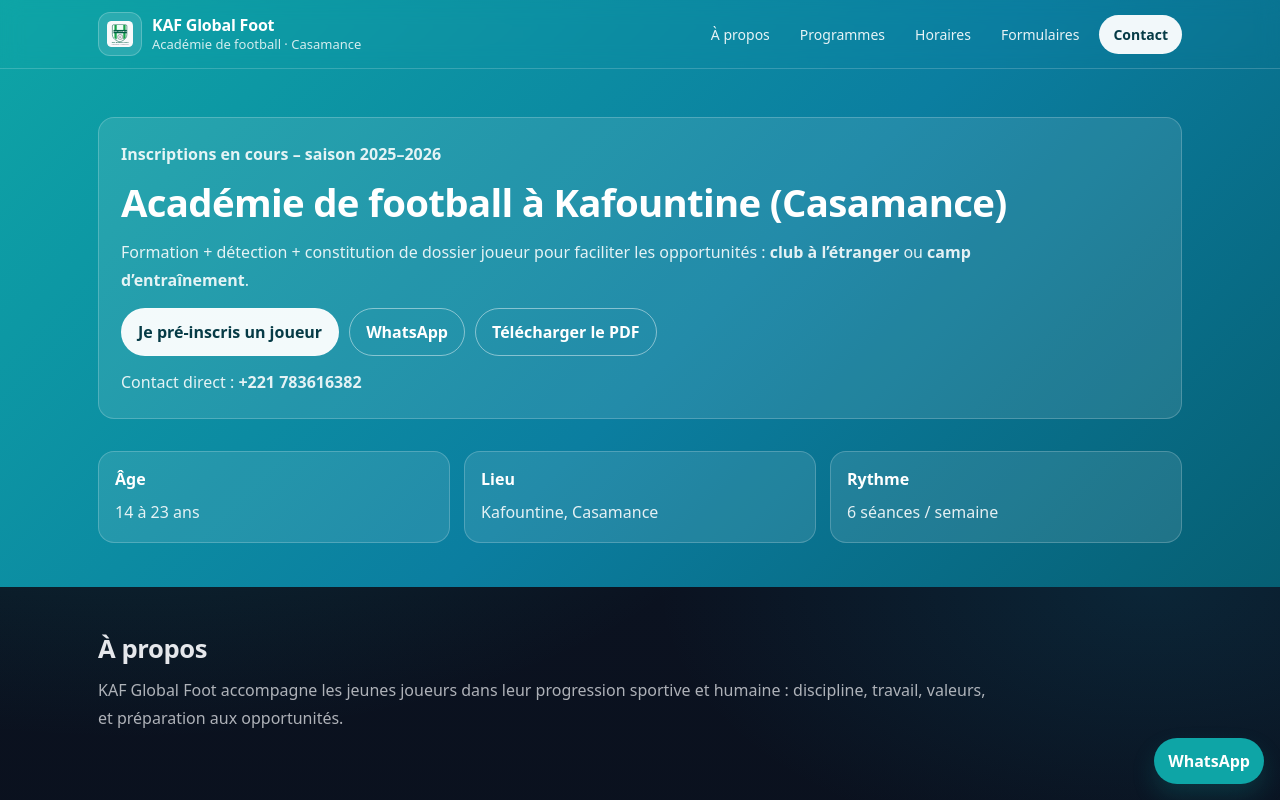
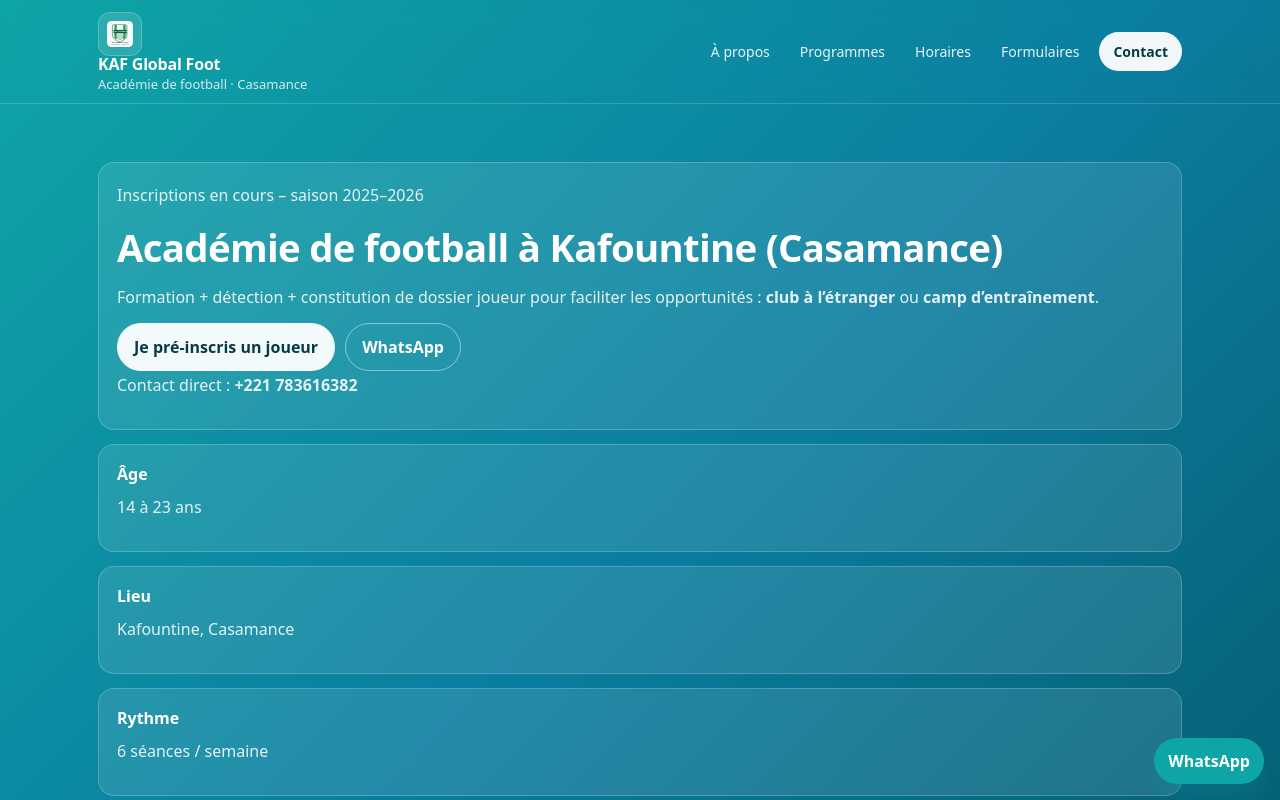
Before and after one commit to meliusmum-sketch/KAF-GLOBAL-FOOT, a Next.js app: page / in a window 1280 px wide. Shown: the top 800 px of the page. Built offline with nearby package versions, Linux system fonts and the light colour scheme.

Commit message:
Update index.js

```diff
--- a/pages/index.js
+++ b/pages/index.js
@@ -1,4 +1,3 @@
-// pages/index.js
 import Head from "next/head";
 
 export default function Home() {
@@ -29,7 +28,7 @@ export default function Home() {
       <div className="topbar">
         <header className="site-header">
           <div className="site-header-inner">
-            <div style={{ display: "flex", alignItems: "center", gap: 10 }}>
+            <div className="brand">
               <img src="/logo-kaf.svg" alt="Logo KAF Global Foot" className="site-logo" />
               <div className="site-title-block">
                 <span className="site-title">KAF Global Foot</span>
@@ -47,55 +46,45 @@ export default function Home() {
           </div>
         </header>
 
-        <section className="section" style={{ paddingTop: 34, paddingBottom: 30 }}>
+        <section className="section hero">
           <div className="container">
-            <div className="card" style={{ padding: 22 }}>
-              <p style={{ marginBottom: 8, fontWeight: 900 }}>
-                Inscriptions en cours – saison 2025–2026
-              </p>
+            <div className="card hero-card">
+              <p className="hero-kicker">Inscriptions en cours – saison 2025–2026</p>
 
-              <h1 style={{ marginTop: 0 }}>Académie de football à Kafountine (Casamance)</h1>
+              <h1 className="hero-title">Académie de football à Kafountine (Casamance)</h1>
 
-              <p style={{ maxWidth: 860 }}>
+              <p className="hero-sub">
                 Formation + détection + constitution de dossier joueur pour faciliter les opportunités :{" "}
                 <strong>club à l’étranger</strong> ou <strong>camp d’entraînement</strong>.
               </p>
 
-              <div className="form-actions" style={{ marginTop: 14 }}>
+              <div className="form-actions">
                 <a className="btn btn-primary" href="/inscription">
                   Je pré-inscris un joueur
                 </a>
                 <a className="btn btn-secondary" href={waLink} target="_blank" rel="noopener noreferrer">
                   WhatsApp
                 </a>
-                <a className="btn btn-secondary" href={pdfLink} target="_blank" rel="noopener noreferrer">
-                  Télécharger le PDF
-                </a>
               </div>
 
-              <p style={{ marginTop: 12, marginBottom: 0 }}>
+              <p className="hero-contact">
                 Contact direct : <strong>{phone}</strong>
               </p>
             </div>
 
-            <div
-              style={{
-                display: "grid",
-                gap: 14,
-                marginTop: 18,
-                gridTemplateColumns: "repeat(auto-fit,minmax(220px,1fr))",
-              }}
-            >
-              {[
-                { title: "Âge", text: "14 à 23 ans" },
-                { title: "Lieu", text: "Kafountine, Casamance" },
-                { title: "Rythme", text: "6 séances / semaine" },
-              ].map((b) => (
-                <div key={b.title} className="card" style={{ padding: 16 }}>
-                  <h3>{b.title}</h3>
-                  <p style={{ margin: 0 }}>{b.text}</p>
-                </div>
-              ))}
+            <div className="hero-grid">
+              <div className="card hero-mini">
+                <h3>Âge</h3>
+                <p>14 à 23 ans</p>
+              </div>
+              <div className="card hero-mini">
+                <h3>Lieu</h3>
+                <p>Kafountine, Casamance</p>
+              </div>
+              <div className="card hero-mini">
+                <h3>Rythme</h3>
+                <p>6 séances / semaine</p>
+              </div>
             </div>
           </div>
         </section>
@@ -152,8 +141,8 @@ export default function Home() {
           <div className="container">
             <h2>Formulaire joueurs (déjà inscrits)</h2>
             <p style={{ maxWidth: 900 }}>
-              Pour constituer un dossier complet (club à l’étranger / camp d’entraînement). Préparez une photo
-              d’identité, une pièce d’identité (si dispo) et un lien vidéo.
+              Pour constituer un dossier complet (club à l’étranger / camp d’entraînement).
+              Préparez une photo d’identité, une pièce d’identité (si dispo) et un lien vidéo.
             </p>
 
             <div className="form-actions">
```
